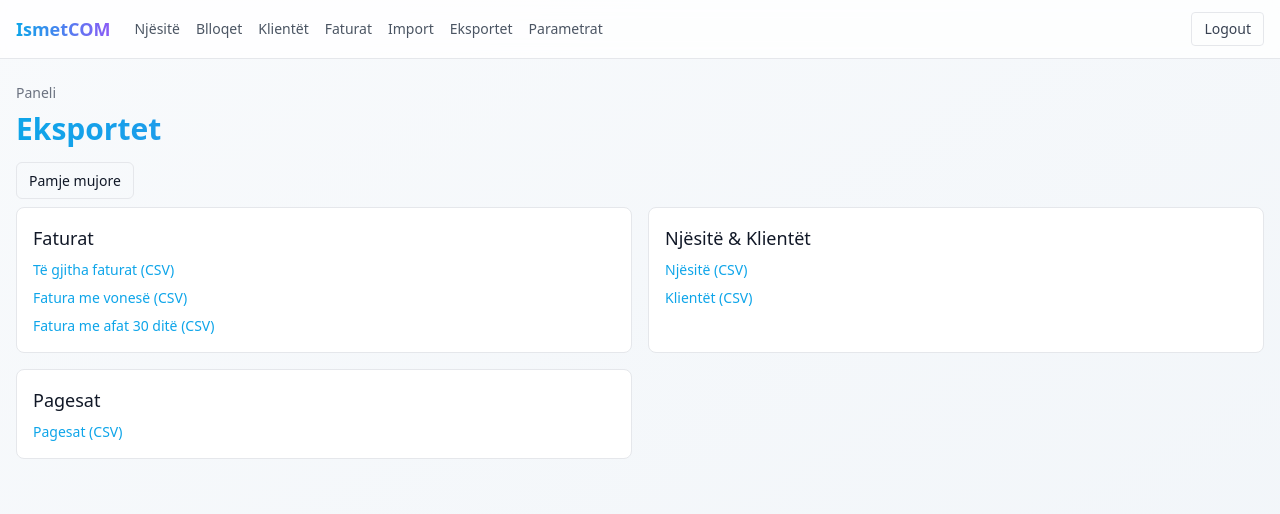
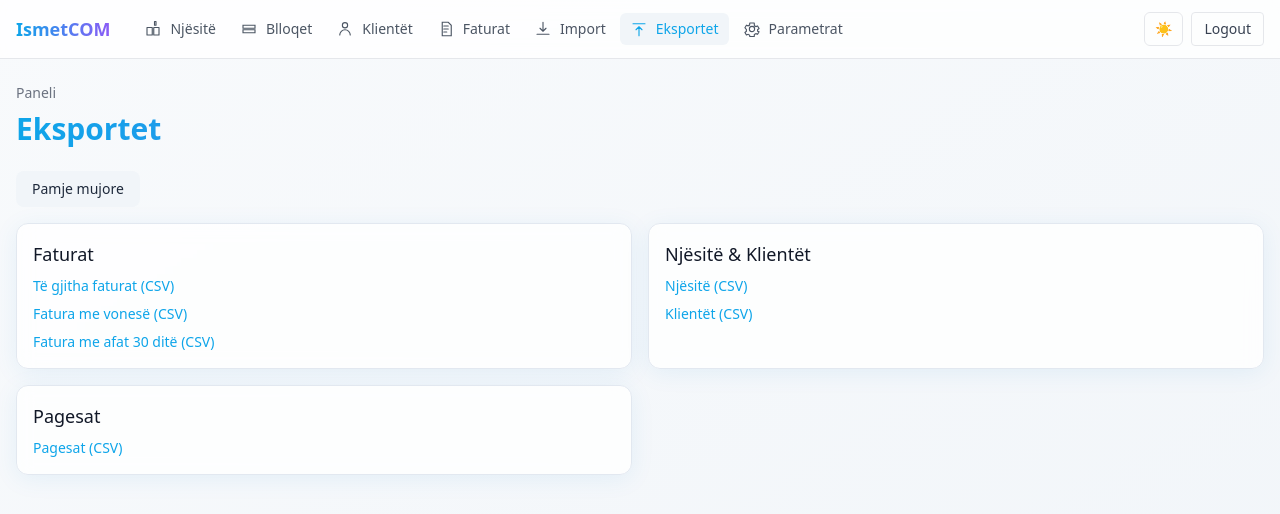
Before and after one commit to treesko/ismet, a Next.js app: page /admin/exports in a window 1280 px wide. Shown: the top 514 px of the page. Built offline with nearby package versions, Linux system fonts and the light colour scheme.

Commit message:
Albanian mobile nav, avoid overlap with safe padding; top nav with icons and active state; theme toggle and dark mode; wrap lists in cards for readability

```diff
--- a/app/admin/exports/page.tsx
+++ b/app/admin/exports/page.tsx
@@ -4,29 +4,29 @@ export default function ExportsPage() {
   return (
     <div>
       <PageHeader title="Eksportet" breadcrumb={[{ href: '/', label: 'Paneli' }]} />
-      <div className="mb-4 text-sm"><a href="/admin/exports/snapshot" className="rounded-md border px-3 py-2">Pamje mujore</a></div>
+      <div className="mb-4 text-sm"><a href="/admin/exports/snapshot" className="btn-secondary">Pamje mujore</a></div>
       <div className="grid grid-cols-1 gap-4 sm:grid-cols-2">
-        <section className="rounded-lg border bg-white p-4">
+        <section className="card"><div className="card-content">
           <h2 className="text-lg font-medium">Faturat</h2>
           <ul className="mt-2 space-y-2 text-sm">
             <li><a href="/api/export/invoices" className="text-brand hover:underline">Të gjitha faturat (CSV)</a></li>
             <li><a href="/api/export/overdue" className="text-brand hover:underline">Fatura me vonesë (CSV)</a></li>
             <li><a href="/api/export/next30" className="text-brand hover:underline">Fatura me afat 30 ditë (CSV)</a></li>
           </ul>
-        </section>
-        <section className="rounded-lg border bg-white p-4">
+        </div></section>
+        <section className="card"><div className="card-content">
           <h2 className="text-lg font-medium">Njësitë & Klientët</h2>
           <ul className="mt-2 space-y-2 text-sm">
             <li><a href="/api/export/units" className="text-brand hover:underline">Njësitë (CSV)</a></li>
             <li><a href="/api/export/clients" className="text-brand hover:underline">Klientët (CSV)</a></li>
           </ul>
-        </section>
-        <section className="rounded-lg border bg-white p-4">
+        </div></section>
+        <section className="card"><div className="card-content">
           <h2 className="text-lg font-medium">Pagesat</h2>
           <ul className="mt-2 space-y-2 text-sm">
             <li><a href="/api/export/payments" className="text-brand hover:underline">Pagesat (CSV)</a></li>
           </ul>
-        </section>
+        </div></section>
       </div>
     </div>
   )
--- a/app/clients/page.tsx
+++ b/app/clients/page.tsx
@@ -52,7 +52,7 @@ export default async function ClientsPage({ searchParams }: { searchParams: Reco
         </form>
         <a href="/clients/new" className="rounded-md bg-brand px-3 py-2 text-white">Klient i ri</a>
       </div>
-      <DataTable columns={columns as any} data={rows as any} />
+      <div className="card"><div className="card-content"><DataTable columns={columns as any} data={rows as any} /></div></div>
     </div>
   )
 }
--- a/app/globals.css
+++ b/app/globals.css
@@ -10,13 +10,14 @@
 
 @layer components {
   .card {
-    @apply rounded-xl border border-slate-200 bg-white/80 shadow-card backdrop-blur;
+    @apply rounded-xl border border-slate-200 bg-white/80 shadow-card backdrop-blur dark:bg-slate-900/70 dark:border-slate-800;
   }
   .card-content { @apply p-4; }
   .btn { @apply inline-flex items-center justify-center rounded-lg px-4 py-2 text-sm font-medium transition; }
   .btn-primary { @apply btn bg-brand text-white hover:bg-brand/90 shadow-sm; }
-  .btn-secondary { @apply btn bg-slate-100 text-slate-800 hover:bg-slate-200; }
-  .input { @apply w-full rounded-lg border border-slate-200 bg-white px-3 py-2 outline-none focus:ring-2 focus:ring-brand; }
-  .select { @apply w-full rounded-lg border border-slate-200 bg-white px-3 py-2 outline-none focus:ring-2 focus:ring-brand; }
-  .textarea { @apply w-full rounded-lg border border-slate-200 bg-white px-3 py-2 outline-none focus:ring-2 focus:ring-brand; }
+  .btn-secondary { @apply btn bg-slate-100 text-slate-800 hover:bg-slate-200 dark:bg-slate-800 dark:text-slate-200 dark:hover:bg-slate-700; }
+  .input { @apply w-full rounded-lg border border-slate-200 bg-white px-3 py-2 outline-none focus:ring-2 focus:ring-brand dark:bg-slate-900 dark:border-slate-700 dark:text-slate-100; }
+  .select { @apply w-full rounded-lg border border-slate-200 bg-white px-3 py-2 outline-none focus:ring-2 focus:ring-brand dark:bg-slate-900 dark:border-slate-700 dark:text-slate-100; }
+  .textarea { @apply w-full rounded-lg border border-slate-200 bg-white px-3 py-2 outline-none focus:ring-2 focus:ring-brand dark:bg-slate-900 dark:border-slate-700 dark:text-slate-100; }
+  .app-main { padding-bottom: calc(env(safe-area-inset-bottom, 0px) + 64px); }
 }
--- a/app/invoices/page.tsx
+++ b/app/invoices/page.tsx
@@ -98,7 +98,7 @@ export default async function InvoicesPage({ searchParams }: { searchParams: Rec
           <a href="/invoices/new" className="rounded-md bg-brand px-3 py-2 text-white">Faturë e re</a>
         </div>
       </div>
-      <DataTable columns={columns as any} data={invoices as any} />
+      <div className="card"><div className="card-content"><DataTable columns={columns as any} data={invoices as any} /></div></div>
     </div>
   )
 }
--- a/app/layout.tsx
+++ b/app/layout.tsx
@@ -3,6 +3,8 @@ import type { Metadata } from 'next'
 import Link from 'next/link'
 import dynamic from 'next/dynamic'
 const MobileNav = dynamic(() => import('@/components/MobileNav'), { ssr: false })
+const TopNav = dynamic(() => import('@/components/TopNav'), { ssr: false })
+const ThemeToggle = dynamic(() => import('@/components/ThemeToggle'), { ssr: false })
 
 export const metadata: Metadata = {
   title: 'Apartment Sales Manager',
@@ -16,19 +18,14 @@ export default function RootLayout({ children }: { children: React.ReactNode })
         <header className="sticky top-0 z-40 border-b bg-white/80 backdrop-blur">
           <div className="mx-auto max-w-7xl px-4 py-3 flex flex-wrap items-center gap-3 md:gap-6">
             <Link href="/" className="text-lg font-semibold bg-gradient-to-r from-brand to-accent-purple bg-clip-text text-transparent">IsmetCOM</Link>
-            <nav className="hidden sm:flex flex-1 min-w-0 items-center gap-4 text-sm text-gray-600">
-              <Link href="/units" className="hover:text-gray-900">Njësitë</Link>
-              <Link href="/blocks" className="hover:text-gray-900">Blloqet</Link>
-              <Link href="/clients" className="hover:text-gray-900">Klientët</Link>
-              <Link href="/invoices" className="hover:text-gray-900">Faturat</Link>
-              <Link href="/admin/import" className="hover:text-gray-900">Import</Link>
-              <Link href="/admin/exports" className="hover:text-gray-900">Eksportet</Link>
-              <Link href="/settings" className="hover:text-gray-900">Parametrat</Link>
-            </nav>
-            <a href="/api/logout" className="ml-auto rounded border px-3 py-1.5 text-sm text-gray-700 hover:bg-gray-50">Logout</a>
+            <TopNav />
+            <div className="ml-auto flex items-center gap-2">
+              <ThemeToggle />
+              <a href="/api/logout" className="rounded border px-3 py-1.5 text-sm text-gray-700 hover:bg-gray-50 dark:text-slate-200 dark:border-slate-700 dark:hover:bg-slate-800">Logout</a>
+            </div>
           </div>
         </header>
-        <main className="mx-auto max-w-7xl px-4 py-6">{children}</main>
+        <main className="app-main mx-auto max-w-7xl px-4 py-6">{children}</main>
         {/* Mobile bottom nav */}
         <MobileNav />
       </body>
--- a/app/payments/page.tsx
+++ b/app/payments/page.tsx
@@ -42,7 +42,7 @@ export default async function PaymentsPage({ searchParams }: { searchParams: Rec
           <a href={`/api/export/payments${startStr || endStr ? `?${new URLSearchParams({ ...(startStr ? { start: startStr } : {}), ...(endStr ? { end: endStr } : {}) }).toString()}` : ''}`} className="rounded-md border px-3 py-2 text-gray-700">Eksporto CSV</a>
         </form>
       </div>
-      <DataTable columns={columns as any} data={payments as any} />
+      <div className="card"><div className="card-content"><DataTable columns={columns as any} data={payments as any} /></div></div>
     </div>
   )
 }
--- a/app/units/page.tsx
+++ b/app/units/page.tsx
@@ -86,7 +86,11 @@ export default async function UnitsPage({ searchParams }: { searchParams: Record
         </div>
       </div>
 
-      <DataTable columns={columns as any} data={filtered.map(u => ({ ...u, id: u.id, client: u.client })) as any} />
+      <div className="card">
+        <div className="card-content">
+          <DataTable columns={columns as any} data={filtered.map(u => ({ ...u, id: u.id, client: u.client })) as any} />
+        </div>
+      </div>
 
       <div className="mt-4 text-sm text-gray-500">Kliko një rresht për të parë detajet.</div>
       <div className="mt-2 text-sm">
--- a/components/MobileNav.tsx
+++ b/components/MobileNav.tsx
@@ -3,19 +3,19 @@ import Link from 'next/link'
 import { usePathname } from 'next/navigation'
 
 const items = [
-  { href: '/', label: 'Home', icon: (active: boolean) => (
+  { href: '/', label: 'Ballina', icon: (active: boolean) => (
     <svg width="24" height="24" viewBox="0 0 24 24" fill="none" xmlns="http://www.w3.org/2000/svg" className={active ? 'text-brand' : 'text-gray-500'}><path d="M4 10.5L12 4l8 6.5V20a1 1 0 0 1-1 1h-5v-6H10v6H5a1 1 0 0 1-1-1v-9.5Z" stroke="currentColor" strokeWidth="1.5" strokeLinejoin="round"/></svg>
   )},
-  { href: '/units', label: 'Units', icon: (active: boolean) => (
+  { href: '/units', label: 'Njësitë', icon: (active: boolean) => (
     <svg width="24" height="24" viewBox="0 0 24 24" fill="none" xmlns="http://www.w3.org/2000/svg" className={active ? 'text-brand' : 'text-gray-500'}><path d="M4 10h7v10H4V10Zm9 0h7v10h-7V10Zm3-8h-2v5h2V2Z" stroke="currentColor" strokeWidth="1.5" strokeLinejoin="round"/></svg>
   )},
-  { href: '/invoices', label: 'Invoices', icon: (active: boolean) => (
+  { href: '/invoices', label: 'Faturat', icon: (active: boolean) => (
     <svg width="24" height="24" viewBox="0 0 24 24" fill="none" xmlns="http://www.w3.org/2000/svg" className={active ? 'text-brand' : 'text-gray-500'}><path d="M7 3h8l4 4v14H7V3Z" stroke="currentColor" strokeWidth="1.5"/><path d="M9 8h6M9 12h6M9 16h4" stroke="currentColor" strokeWidth="1.5" strokeLinecap="round"/></svg>
   )},
-  { href: '/clients', label: 'Clients', icon: (active: boolean) => (
+  { href: '/clients', label: 'Klientët', icon: (active: boolean) => (
     <svg width="24" height="24" viewBox="0 0 24 24" fill="none" xmlns="http://www.w3.org/2000/svg" className={active ? 'text-brand' : 'text-gray-500'}><path d="M15.5 7a3.5 3.5 0 1 1-7.001 0A3.5 3.5 0 0 1 15.5 7ZM5 20a7 7 0 1 1 14 0" stroke="currentColor" strokeWidth="1.5" strokeLinecap="round"/></svg>
   )},
-  { href: '/settings', label: 'Settings', icon: (active: boolean) => (
+  { href: '/settings', label: 'Parametrat', icon: (active: boolean) => (
     <svg width="24" height="24" viewBox="0 0 24 24" fill="none" xmlns="http://www.w3.org/2000/svg" className={active ? 'text-brand' : 'text-gray-500'}><path d="M12 15.5a3.5 3.5 0 1 0 0-7 3.5 3.5 0 0 0 0 7Z" stroke="currentColor" strokeWidth="1.5"/><path d="M19.4 15c.09-.33.14-.68.14-1.04 0-.36-.05-.71-.14-1.04l2.04-1.58-2-3.46-2.4.96c-.54-.44-1.17-.78-1.86-.98L15 4h-6l-.18 2.86c-.69.2-1.32.54-1.86.98l-2.4-.96-2 3.46L4.6 12.9c-.09.33-.14.68-.14 1.05 0 .36.05.71.14 1.04L2.56 16.6l2 3.46 2.4-.96c.54.44 1.17.78 1.86.98L9 22h6l.18-2.86c.69-.2 1.32-.54 1.86-.98l2.4.96 2-3.46L19.4 15Z" stroke="currentColor" strokeWidth="1.5" strokeLinejoin="round"/></svg>
   )},
 ]
--- /dev/null
+++ b/components/ThemeToggle.tsx
@@ -0,0 +1,26 @@
+"use client"
+import { useEffect, useState } from 'react'
+
+export default function ThemeToggle() {
+  const [mounted, setMounted] = useState(false)
+  const [dark, setDark] = useState(false)
+  useEffect(() => {
+    setMounted(true)
+    const saved = typeof window !== 'undefined' ? localStorage.getItem('theme') : null
+    const isDark = saved ? saved === 'dark' : false
+    setDark(isDark)
+    document.documentElement.classList.toggle('dark', isDark)
+  }, [])
+  const toggle = () => {
+    const next = !dark
+    setDark(next)
+    document.documentElement.classList.toggle('dark', next)
+    localStorage.setItem('theme', next ? 'dark' : 'light')
+  }
+  if (!mounted) return null
+  return (
+    <button onClick={toggle} className="rounded-md border px-2.5 py-1.5 text-sm text-gray-700 hover:bg-gray-50 dark:text-slate-200 dark:border-slate-700 dark:hover:bg-slate-800" aria-label="Toggle theme">
+      {dark ? '🌙' : '☀️'}
+    </button>
+  )
+}
--- /dev/null
+++ b/components/TopNav.tsx
@@ -0,0 +1,44 @@
+"use client"
+import Link from 'next/link'
+import { usePathname } from 'next/navigation'
+
+const links = [
+  { href: '/units', label: 'Njësitë', icon: (
+    <svg width="18" height="18" viewBox="0 0 24 24" fill="none" xmlns="http://www.w3.org/2000/svg"><path d="M4 10h7v10H4V10Zm9 0h7v10h-7V10Zm3-8h-2v5h2V2Z" stroke="currentColor" strokeWidth="1.5" strokeLinejoin="round"/></svg>
+  )},
+  { href: '/blocks', label: 'Blloqet', icon: (
+    <svg width="18" height="18" viewBox="0 0 24 24" fill="none" xmlns="http://www.w3.org/2000/svg"><path d="M4 7h16v4H4V7Zm0 6h16v4H4v-4Z" stroke="currentColor" strokeWidth="1.5"/></svg>
+  )},
+  { href: '/clients', label: 'Klientët', icon: (
+    <svg width="18" height="18" viewBox="0 0 24 24" fill="none" xmlns="http://www.w3.org/2000/svg"><path d="M15.5 7a3.5 3.5 0 1 1-7.001 0A3.5 3.5 0 0 1 15.5 7ZM5 20a7 7 0 1 1 14 0" stroke="currentColor" strokeWidth="1.5" strokeLinecap="round"/></svg>
+  )},
+  { href: '/invoices', label: 'Faturat', icon: (
+    <svg width="18" height="18" viewBox="0 0 24 24" fill="none" xmlns="http://www.w3.org/2000/svg"><path d="M7 3h8l4 4v14H7V3Z" stroke="currentColor" strokeWidth="1.5"/><path d="M9 8h6M9 12h6M9 16h4" stroke="currentColor" strokeWidth="1.5" strokeLinecap="round"/></svg>
+  )},
+  { href: '/admin/import', label: 'Import', icon: (
+    <svg width="18" height="18" viewBox="0 0 24 24" fill="none" xmlns="http://www.w3.org/2000/svg"><path d="M12 3v12m0 0 4-4m-4 4-4-4M4 19h16" stroke="currentColor" strokeWidth="1.5" strokeLinecap="round" strokeLinejoin="round"/></svg>
+  )},
+  { href: '/admin/exports', label: 'Eksportet', icon: (
+    <svg width="18" height="18" viewBox="0 0 24 24" fill="none" xmlns="http://www.w3.org/2000/svg"><path d="M12 21V9m0 0-4 4m4-4 4 4M4 5h16" stroke="currentColor" strokeWidth="1.5" strokeLinecap="round" strokeLinejoin="round"/></svg>
+  )},
+  { href: '/settings', label: 'Parametrat', icon: (
+    <svg width="18" height="18" viewBox="0 0 24 24" fill="none" xmlns="http://www.w3.org/2000/svg"><path d="M12 15.5a3.5 3.5 0 1 0 0-7 3.5 3.5 0 0 0 0 7Z" stroke="currentColor" strokeWidth="1.5"/><path d="M19.4 15c.09-.33.14-.68.14-1.04 0-.36-.05-.71-.14-1.04l2.04-1.58-2-3.46-2.4.96c-.54-.44-1.17-.78-1.86-.98L15 4h-6l-.18 2.86c-.69.2-1.32.54-1.86.98l-2.4-.96-2 3.46L4.6 12.9c-.09.33-.14.68-.14 1.05 0 .36.05.71.14 1.04L2.56 16.6l2 3.46 2.4-.96c.54.44 1.17.78 1.86.98L9 22h6l.18-2.86c.69-.2 1.32-.54 1.86-.98l2.4.96 2-3.46L19.4 15Z" stroke="currentColor" strokeWidth="1.5" strokeLinejoin="round"/></svg>
+  )},
+]
+
+export default function TopNav() {
+  const pathname = usePathname()
+  return (
+    <nav className="hidden sm:flex flex-1 min-w-0 items-center gap-1 text-sm text-gray-600">
+      {links.map(({ href, label, icon }) => {
+        const active = pathname === href || pathname?.startsWith(href)
+        return (
+          <Link key={href} href={href} className={`flex items-center gap-2 rounded-md px-2.5 py-1.5 hover:bg-slate-100 ${active ? 'text-brand bg-slate-100' : ''}`}>
+            <span className="shrink-0">{icon}</span>
+            <span className="truncate">{label}</span>
+          </Link>
+        )
+      })}
+    </nav>
+  )
+}
--- a/tailwind.config.ts
+++ b/tailwind.config.ts
@@ -1,6 +1,7 @@
 import type { Config } from 'tailwindcss'
 
 const config: Config = {
+  darkMode: 'class',
   content: [
     './app/**/*.{js,ts,jsx,tsx,mdx}',
     './components/**/*.{js,ts,jsx,tsx,mdx}',
```
